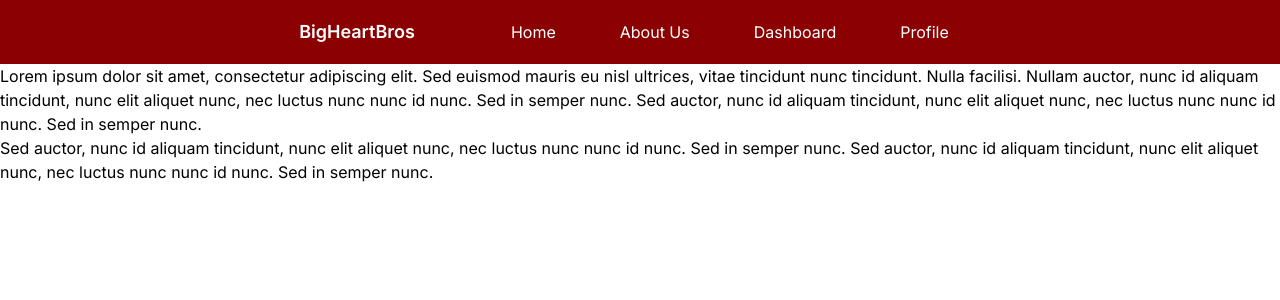
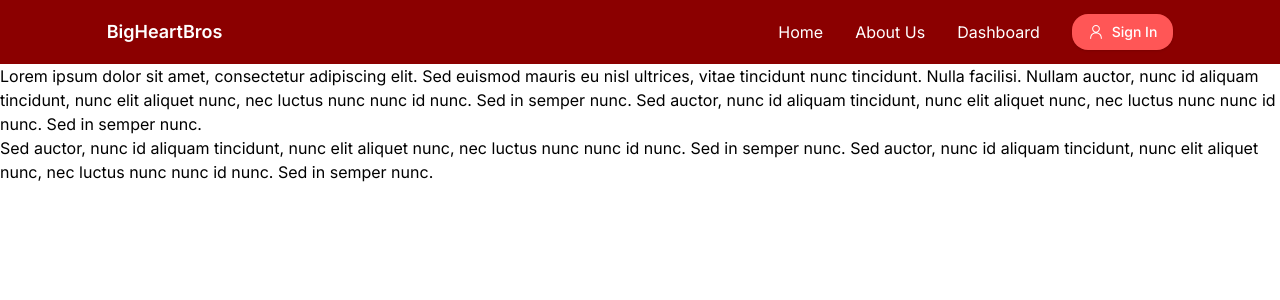
Before and after one commit to limrik/big-heart-bros, a Next.js app in the folder big-heart-bros/: page /org-dashboard in a window 1280 px wide. Shown: the top 300 px of the page. Built offline with nearby package versions, Linux system fonts and the light colour scheme.

Commit message:
updated nav bar

```diff
--- a/big-heart-bros/src/components/UserCard.tsx
+++ /dev/null
@@ -1,49 +0,0 @@
-import Image from "next/image"
-
-type User = {
-    name?: string | null | undefined;
-    email?: string | null | undefined;
-    image?: string | null | undefined;
-} | undefined
-
-type Props = {
-    user: User,
-    pagetype: string,
-}
-
-export default function Card({ user, pagetype }: Props) {
-
-    //console.log(user)
-
-    const greeting = user?.name ? (
-        <div className="flex flex-col items-center p-6 bg-white rounded-lg font-bold text-5xl text-black">
-            Hello {user?.name}!
-        </div>
-    ) : null
-
-    // const emailDisplay = user?.email ? (
-    //     <div className="flex flex-col items-center p-6 bg-white rounded-lg font-bold text-5xl text-black">
-    //         {user?.email}
-    //     </div>
-    // ) : null
-
-    const userImage = user?.image ? (
-        <Image
-            className="border-4 border-black dark:border-slate-500 drop-shadow-xl shadow-black rounded-full mx-auto mt-8"
-            src={user?.image}
-            width={200}
-            height={200}
-            alt={user?.name ?? "Profile Pic"}
-            priority={true}
-        />
-    ) : null
-
-    return (
-        <section className="flex flex-col gap-4">
-            {greeting}
-            {/* {emailDisplay} */}
-            {userImage}
-            <p className="text-2xl text-center">{pagetype} Page!</p>
-        </section>
-    )
-}
--- a/big-heart-bros/src/components/navbar.tsx
+++ b/big-heart-bros/src/components/navbar.tsx
@@ -1,36 +1,45 @@
 "use client";
 import Link from "next/link";
+import { Button } from "./ui/button";
+import { PersonIcon } from "@radix-ui/react-icons"
 
 export default function Navbar() {
   return (
-    <div className="bg-[#8B0000] h-16 flex flex-row items-center justify-center text-white grid-cols-2">
-      <div className="mr-16 font-semibold font-poppin text-lg">
+    <div className="bg-[#8B0000]">
+      <div className="w-5/6 h-16 flex flex-row items-center justify-center text-white mx-auto">
+      <div className="mr-auto font-semibold font-poppin text-lg">
         BigHeartBros
       </div>
+      <div className="flex flex-row space-x-8 items-center">
         <Link
-        className="mx-8 font-poppins cursor-pointer hover:text-blue-300"
+          className="font-poppins cursor-pointer hover:text-blue-300"
           href="/home"
         >
           Home
         </Link>
         <Link
-        className="mx-8 font-poppins cursor-pointer hover:text-blue-300"
+          className="font-poppins cursor-pointer hover:text-blue-300"
           href="/about"
         >
           About Us
         </Link>
         <Link
-        className="mx-8 font-poppins cursor-pointer hover:text-blue-300"
+          className="font-poppins cursor-pointer hover:text-blue-300"
           href="/user-dashboard"
         >
           Dashboard
         </Link>
+        <Button className="bg-[#ff5656] rounded-2xl hover:bg-[#ff8585]">
+          <PersonIcon className="w-4 h-4 mr-2" />
           <Link
-        className="mx-8 font-poppins cursor-pointer hover:text-blue-300"
+            className="font-poppins cursor-pointer"
             href="/profile"
           >
-        Profile
+            Sign In
           </Link>
+        </Button>
+      </div>
+      </div>
     </div>
   );
 }
```
Lines whose indentation alone changed are shown as unchanged.
